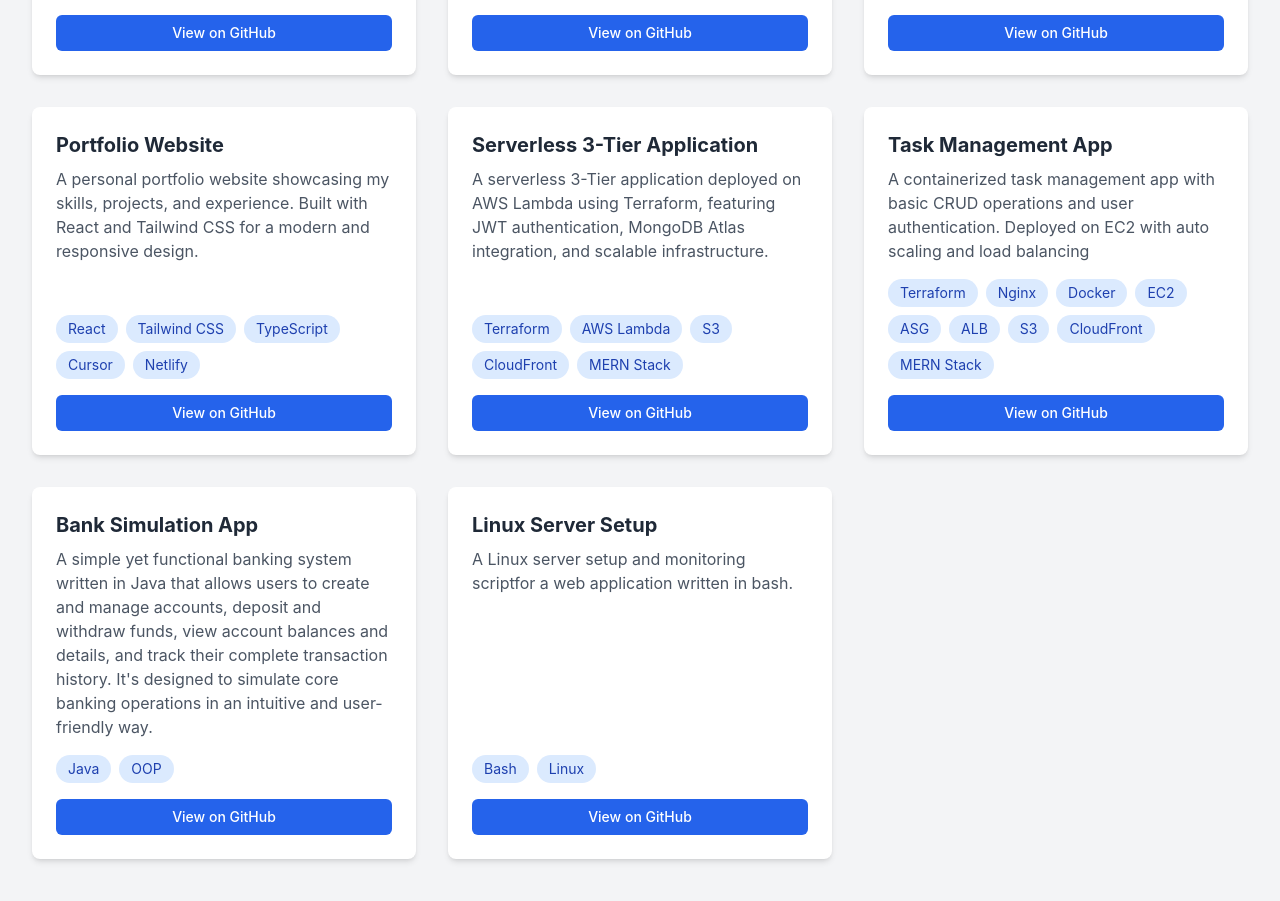
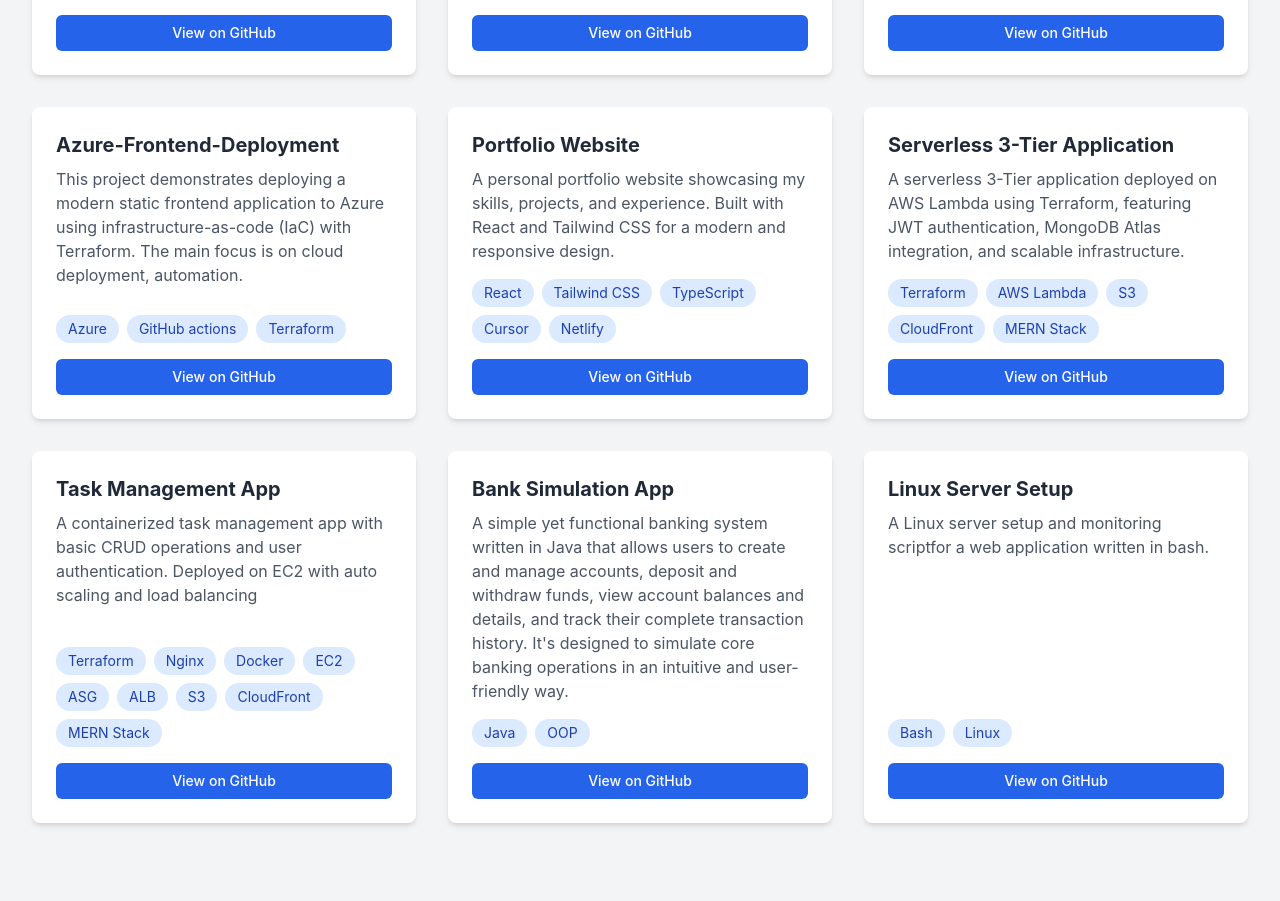
Before and after one commit to Ofor-David/portfolio-website, a React (Vite) app: page / in a window 1280 px wide. Shown: the part 1981-2882 px from the top of the page. Built offline with nearby package versions, Linux system fonts and the light colour scheme.

Commit message:
added project azure

```diff
--- a/src/components/Projects.tsx
+++ b/src/components/Projects.tsx
@@ -40,6 +40,13 @@ const projects = [
       "This project demonstrates how to containerize a FastAPI application using Docker, then progressively harden the container image and secure the CI/CD pipeline using real-world DevSecOps practices.",
     technologies: ["Docker", "GitHub actions", "Trivy", "Python", "FastApi"],
     github: "https://github.com/Ofor-David/the-docker-hardening-project.git",
+  },
+  {
+    title: "Azure-Frontend-Deployment",
+    description:
+      "This project demonstrates deploying a modern static frontend application to Azure using infrastructure-as-code (IaC) with Terraform. The main focus is on cloud deployment, automation.",
+    technologies: ["Azure", "GitHub actions", "Terraform"],
+    github: "https://github.com/Ofor-David/azure-frontend-deployment",
   },
 
   {
```
